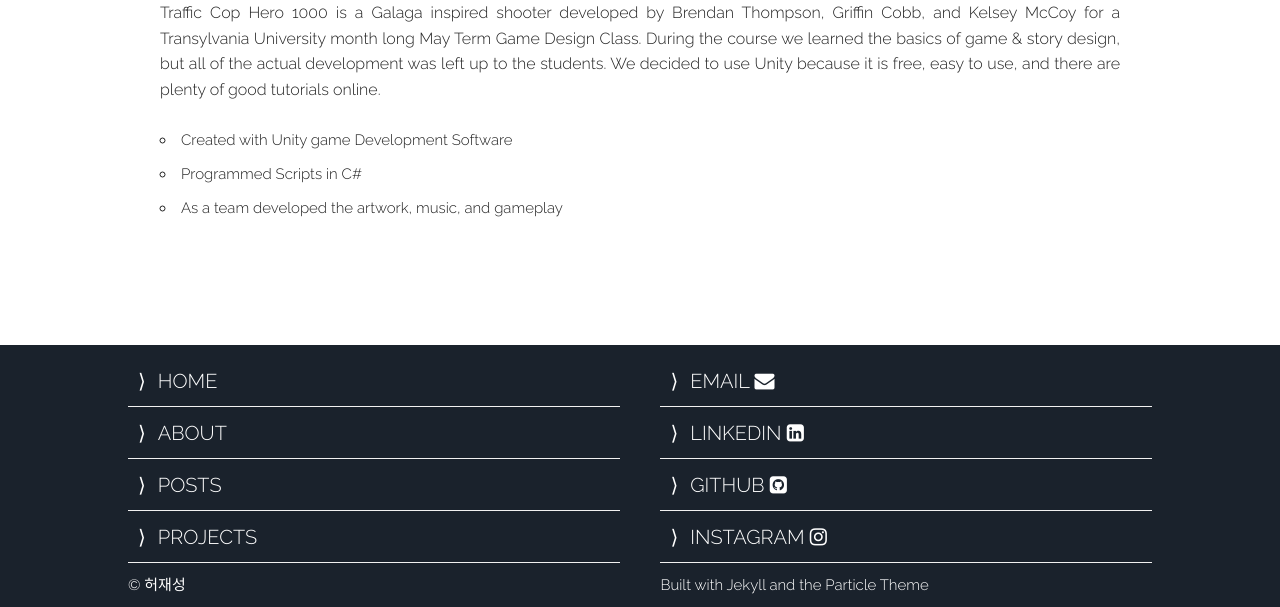
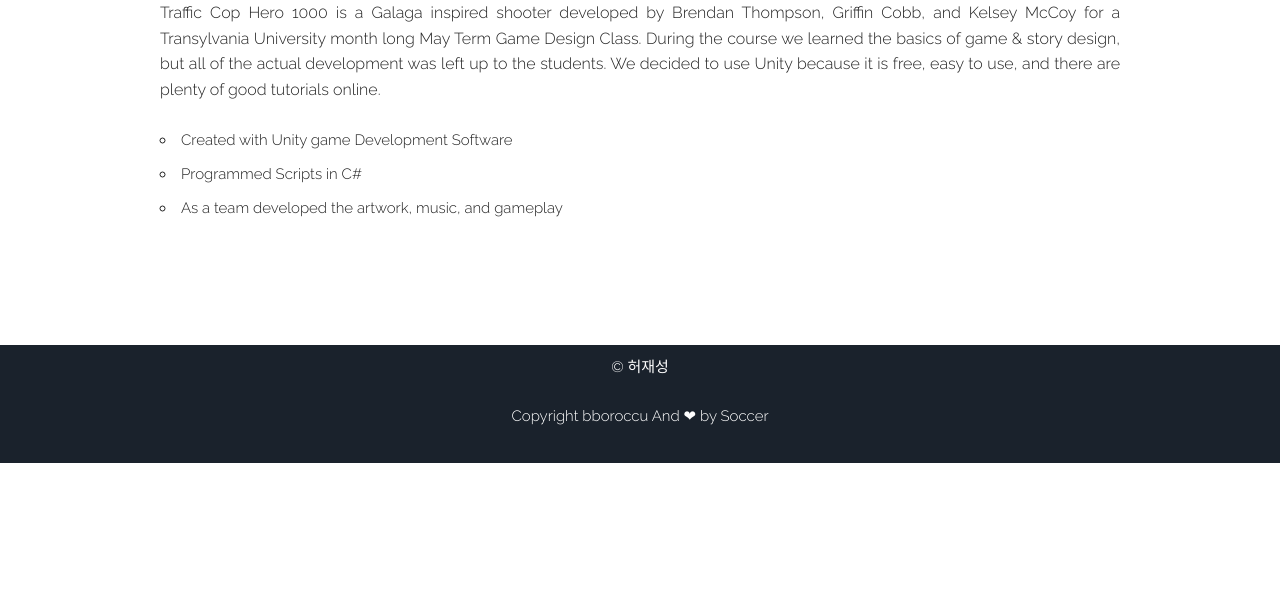
Before and after one commit to bboroccu/bboroccu.github.io, a Jekyll site: the page built from _posts/projects/2017-05-15-traffic_cop_hero.markdown, in a window 1280 px wide and 1400 px high, scrolled down 429 px. Shown: the part 793-1400 px from the top of the window. Built offline with Jekyll 4.4.1, drawn with Linux system fonts in a browser that asks for light colours; nearby versions of some CDN libraries; after the commit the page ends 1685 px from its top, so only the background shows below that.

Commit message:
no message

```diff
--- a/_includes/footer.html
+++ b/_includes/footer.html
@@ -1,40 +1,7 @@
 <footer class="footer">
-	<div class="row">
-
-		<div class="six columns">
-			<!-- <h3 class="footer-heading">Navigation</h3> -->
-			<ul class="footer-list">
-	            <li><a href="{{ site.url }}">Home</a></li>
-	            <li><a href="{{ site.url }}/about">About</a></li>
-	            <li><a href="{{ site.url }}/posts">Posts</a></li>
-	            <li><a href="{{ site.url }}/projects">Projects</a></li>
-	        </ul>
-		</div>
-
-		<div class="six columns">
-			<!-- <h3 class="footer-heading">Connect</h3> -->
-			<ul class="footer-list">
-	            <li>Email <a aria-label="Send email" href="mailto:brenthompson2@gmail.com"><i class="icon fa fa-envelope"></i></a></li>
-
-	            <li>LinkedIn <a aria-label="My LinkedIn" target="_blank" href="https://linkedin.com/in/brenthompson2/"><i class="icon fa fa-linkedin-square" aria-hidden="true"></i></a></li>
-
-	            <li>GitHub <a aria-label="My Github" target="_blank" href="https://github.com/brenthompson2"><i class="icon fa fa-github-square" aria-hidden="true"></i></a></li>
-
-	            <li>Instagram <a aria-label="My Instagram" target="_blank" href="https://instagram.com/brenthompson2"><i class="icon fa fa-instagram" aria-hidden="true"></i></a></li>
-	        </ul>
-		</div>
-
-	</div>
-
-	<div class="row footer-bottom-bar">
-
-		<div class="six columns">
-			<p>&copy; {{site.username}}</p>
-		</div>
-
-		<div class="six columns">
-    		<p>Built with Jekyll and the <a href="https://github.com/nrandecker/particle">Particle Theme</a></p>
-		</div>
-
-	</div>
+    <p>&copy; {{site.username}}</p>
+    <p>Copyright bboroccu And <span class="love">❤</span> by Soccer</p>
 </footer>
+<script src="//cdn.jsdelivr.net/particles.js/2.0.0/particles.min.js"></script>
+<script src="{{ "/assets/js/sweet-scroll.min.js" | prepend: site.baseurl }}"></script>
+<script src="{{ "/assets/js/main.js" | prepend: site.baseurl }}"></script>
--- a/assets/css/main.scss
+++ b/assets/css/main.scss
@@ -893,3 +893,47 @@ nav.primary ul {
       }
   }
 }
+#about
+{
+  width:90%;
+  margin:0
+  auto;
+  max-width:960px
+}
+@media only screen and (min-width:550px)
+{
+  #about
+  {
+    width:80%
+  }
+}
+.tech
+{
+  margin:10px
+}
+.user
+{
+  text-align:center;
+  font-size:60px;
+  display:flex;
+  flex-direction:row;
+  flex-wrap:wrap;
+  justify-content:space-between
+}
+.user p
+{
+  font-size:16px
+}
+@media only screen and (min-width:550px)
+{
+  .user
+  {
+    flex-wrap:nowrap;
+    font-size:75px
+  }
+}
+.user-details
+{
+  text-align:center;
+  margin:5px auto
+}
```
